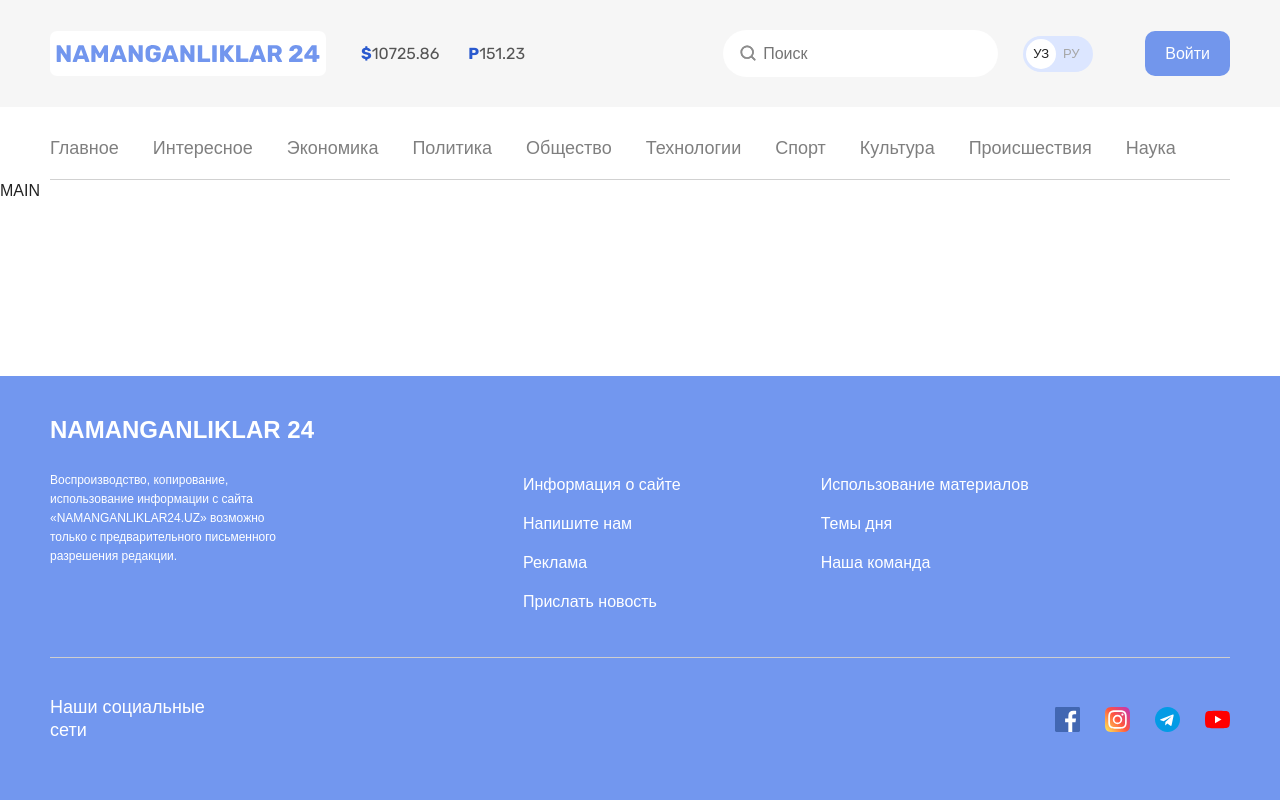
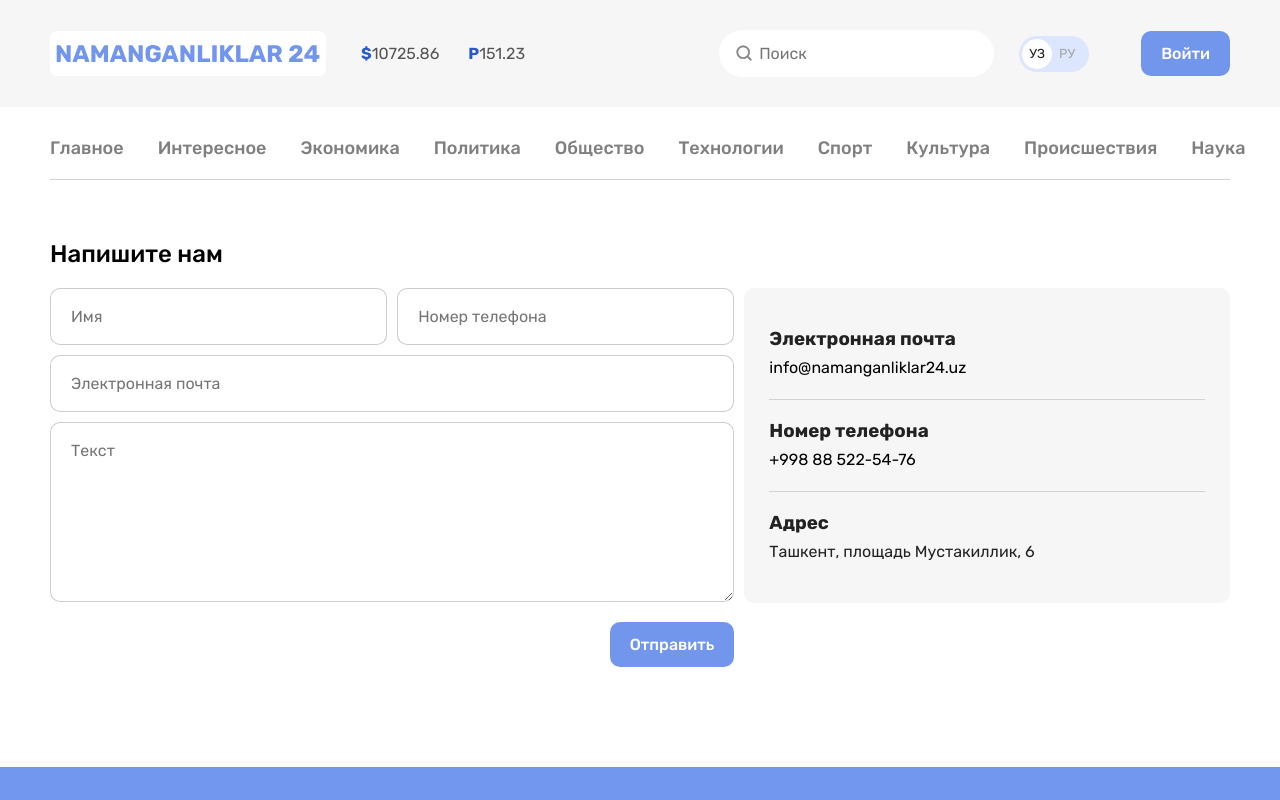
Before and after one commit to IlhomYuldoshev/Namanganliklar-24-contact, a plain HTML site: page index.html in a window 1280 px wide. Shown: the top 800 px of the page. Drawn offline with Linux system fonts and the light colour scheme.

Commit message:
Add form

```diff
--- a/css/styles.css
+++ b/css/styles.css
@@ -41,7 +41,8 @@ body {
   height: 100%;
   padding: 0;
   margin: 0;
-  font-family: "Arial" , sans-serif;
+  font-family: "Rubik" ,"Arial" , sans-serif;
+  font-weight: 400;
   font-size: 16px;
   line-height: 22px;
   background-color: #fff;
@@ -89,3 +90,142 @@ img {
   background-color:#7296EC;
   color:#fff;
 }
+.btn-right{
+  margin-left: auto;
+}
+/* LAYOUT-3-2 */
+.layout-3-2{
+  margin-top: 60px;
+  display: flex;
+  margin-bottom: 100px;
+}
+.layout-3{
+  width: 696px;
+  margin-right: 10px;
+}
+
+.layout-2{
+  width: 494px;
+  margin-top: 48px;
+}
+/* FORM */
+.form-heading {
+  margin-top: 0;
+  margin-bottom: 20px;
+}
+
+.form-heading-link {
+  text-decoration: none;
+  font-size: 24px;
+  line-height: 28px;
+  font-weight: 500;
+  color:#000;
+}
+
+.form-heading-link:hover{
+  color:#7296EC;
+}
+
+.form-heading-link:active{
+  opacity: 0.6;
+}
+
+.form-block {
+  padding: 0;
+  margin: 0;
+  display: flex;
+  flex-direction: column;
+}
+
+.wrapper {
+  display: flex;
+  margin-bottom: 10px;
+}
+
+.input-base {
+  width: 100%;
+  padding: 18px 20px;
+  font-size: 16px;
+  line-height: 19px;
+  font-weight: 400;
+  border-radius: 10px;
+  border: 1px solid rgba(0, 0, 0, 0.2);
+}
+
+.input-base:focus{
+  border : 1px solid #7296EC;
+  outline: none;
+}
+
+.input-primary{
+  max-width: 343px;
+}
+
+.input-primary:not(:last-child){
+  margin-right: 10px;
+}
+
+.input-email {
+  width: 100%;
+  padding: 18px 20px;
+  font-size: 16px;
+  line-height: 19px;
+  font-weight: 400;
+  border-radius: 10px;
+  border: 1px solid rgba(0, 0, 0, 0.2);
+  margin-bottom: 10px;
+}
+
+.comment {
+  margin-bottom: 20px;
+  resize: vertical;
+  height: 180px;
+  min-height: 180px;
+}
+
+
+/* N24-INFO-BLOCK */
+.n24-info-block {
+  max-width: 494px;
+  width: 100%;
+  border-radius: 10px;
+  padding: 40px 25px 20px;
+  background-color:#f6f6f6;
+}
+
+.n24-list {
+  margin: 0;
+  padding: 0;
+  list-style-type: none ;
+}
+
+.n24-item:not(:last-child) {
+  border-bottom: 1px solid #d2d2d2;
+}
+
+.n24-item:not(:first-child){
+  margin-top: 20px;
+}
+
+.item-n24-title {
+  margin-top: 0;
+  margin-bottom: 7px;
+}
+
+.item-n24-text {
+  margin-top: 0;
+  margin-bottom: 20px;
+}
+
+.item-n24-text-link{
+  text-decoration: none;
+  color:#000;
+}
+
+.item-n24-text-link:hover{
+  color:#7296EC;
+}
+
+.item-n24-text-link:active{
+  opacity:0.6;
+}
--- a/index.html
+++ b/index.html
@@ -86,7 +86,58 @@
 
   <!-- MAIN CONTENT -->
   <main class="main-content">
-      MAIN
+    <div class="container">
+
+      <!-- LAYOUT-3-2 -->
+      <div class="layout-3-2">
+
+        <!-- LAYOUT-3 -->
+        <div class="layout-3">
+          <h2 class="form-heading">
+            <a class="form-heading-link" href="#">
+              Напишите нам
+            </a>
+          </h2>
+          <form class="form-block" action="https://echo.htmlacademy.ru" method="POST">
+            <div class="wrapper">
+              <input class="input-base input-primary" type="text" name="name" placeholder="Имя" aria-label="name" required>
+              <input class="input-base input-primary" type="phone-number" name="phone-number" placeholder="Номер телефона" aria-label="phone-number" required>
+            </div>
+            <input class="input-base input-email" type="email" name="email" placeholder="Электронная почта">
+            <textarea class="input-base comment" name="comment" id="" cols="30" rows="10" placeholder="Текст" required></textarea>
+            <button class="btn btn-primary btn-right" type="submit">Отправить</button>
+          </form>
+        </div>
+
+          <!-- LAYOUT-2 -->
+        <div class="layout-2">
+          <div class="n24-info-block">
+            <ul class="n24-list">
+              <!-- N24-ITEM -->
+              <li class="n24-item">
+                <h3 class="item-n24-title">Электронная почта</h3>
+                <p class="item-n24-text">
+                  <a class="item-n24-text-link" href="https://info@namanganliklar24.uz">info@namanganliklar24.uz</a>
+                </p>
+              </li>
+              <!-- N24-ITEM -->
+              <li class="n24-item">
+                <h3 class="item-n24-title">Номер телефона</h3>
+                <p class="item-n24-text">
+                  <a class="item-n24-text-link" href="tel:+9989885225476">+998 88 522-54-76</a>
+                </p>
+              </li>
+              <!-- N24-ITEM -->
+              <li class="n24-item">
+                <h3 class="item-n24-title">Адрес</h3>
+                <p class="item-n24-text">Ташкент, площадь Мустакиллик, 6 </p>
+              </li>
+            </ul>
+          </div>
+        </div>
+
+        </div>
+      </div>
     </main>
 
 
```
Lines whose indentation alone changed are shown as unchanged.
